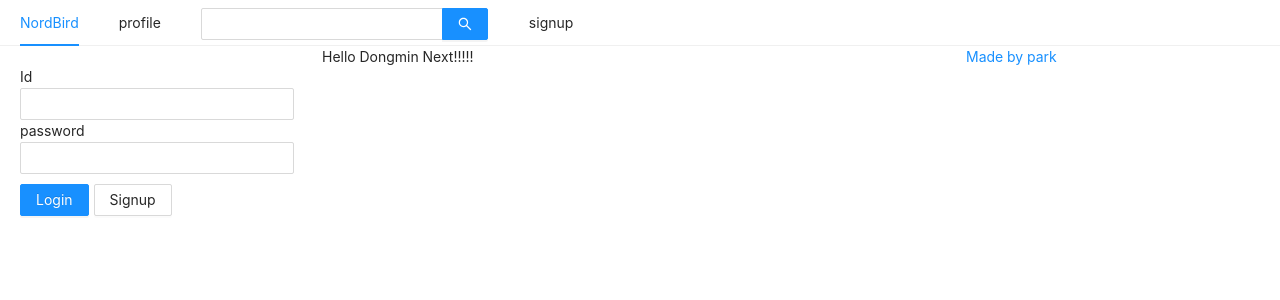
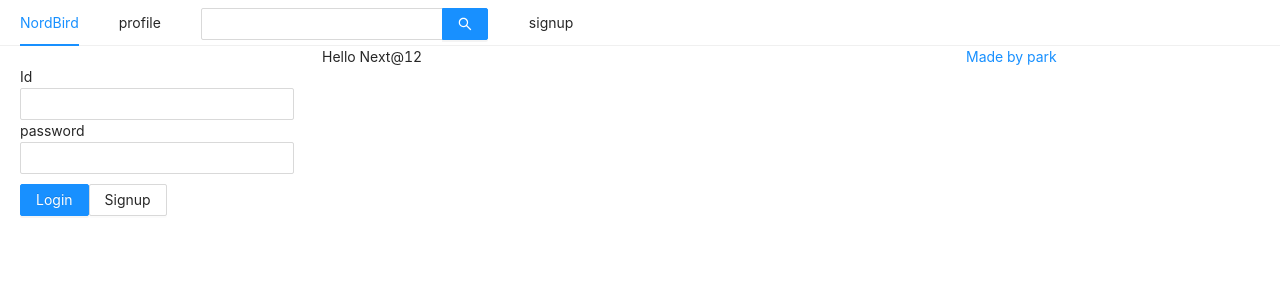
Before and after one commit to dongmin7208/nextNodeBird, a Next.js app: page / in a window 1280 px wide. Shown: the top 300 px of the page. Built offline with nearby package versions, Linux system fonts and the light colour scheme.

Commit message:
ADD: NicknameForm

```diff
--- a/pages/_app.js
+++ b/pages/_app.js
@@ -6,7 +6,7 @@ const NodeBird = ({ Component }) => {
     return (
         <>
             <Head>
-                <title>donmin | Title</title>
+                <title>dondon | Title</title>
             </Head>
             <Component />
         </>
--- a/pages/components/LoginForm.js
+++ b/pages/components/LoginForm.js
@@ -11,7 +11,7 @@ const FormWrapper = styled(Form)`
     padding: 20px;
 `;
 const ButtonDivision = styled.div`
-    margin-left: 5px;
+    // margin-left: 5px;
 `;
 const LoginForm = ({ setIsLoggedIn }) => {
     const [id, setId] = useState("");
@@ -54,13 +54,11 @@ const LoginForm = ({ setIsLoggedIn }) => {
                 <Button type="primary" htmlType="submit" loading={false}>
                     Login
                 </Button>
-                <ButtonDivision>
-                    <Link href="/signup">
-                        <a>
-                            <Button>Signup</Button>
-                        </a>
-                    </Link>
-                </ButtonDivision>
+                <Link href="/signup">
+                    <a>
+                        <Button>Signup</Button>
+                    </a>
+                </Link>
             </ButtonWrapper>
         </FormWrapper>
     );
--- a/pages/index.js
+++ b/pages/index.js
@@ -3,7 +3,7 @@ import AppLayout from "./components/AppLayout";
 const Home = () => {
     return (
         <AppLayout>
-            <div>Hello Dongmin Next!!!!!</div>
+            <div>Hello Next@12</div>
         </AppLayout>
     );
 };
--- a/pages/signup.js
+++ b/pages/signup.js
@@ -4,7 +4,7 @@ const Signup = () => {
     return (
         <>
             <Head>
-                <title>donmin | signup</title>
+                <title>dondon | signup</title>
             </Head>
             <AppLayout>
                 <div>my Signup</div>
```
Also changed, not shown: pages/profile.js (+14 -2 lines), pages/components/FollowList.js (added), pages/components/NicknameEditForm.js (added).
